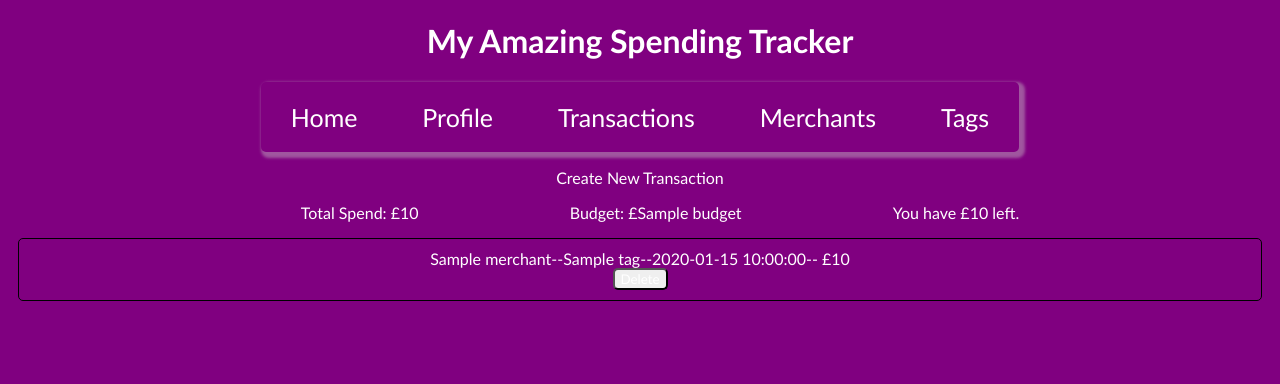
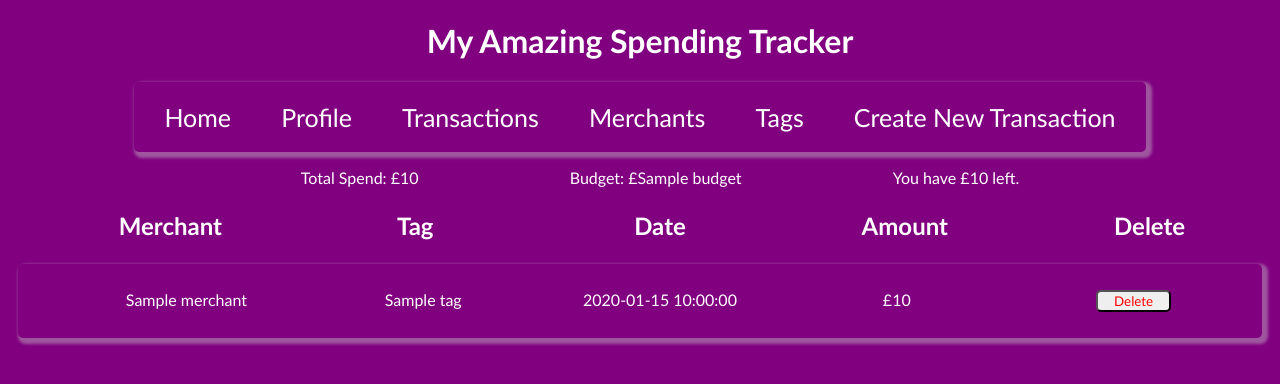
Before and after one commit to mathiaskerr/ClanBank, a Flask app: page /transactions in a window 1280 px wide. Shown: the top 384 px of the page. Run offline with Flask 2, Linux system fonts and the light colour scheme; a database or web service that is not in the repository returns one stand-in record (values such as "Sample title"); some libraries are stand-ins or nearby versions.

Commit message:
more css

```diff
--- a/static/css/style.css
+++ b/static/css/style.css
@@ -4,7 +4,9 @@
     font-family: optima;
     color: white;
 }
-
+a {
+    text-decoration: None;
+}
 body {
     /* background-image: url("/static/images/background.jpg"); */
     background-color: purple;
@@ -13,6 +15,11 @@ body {
 body {
     /* background: rgb(2,0,36);
     background: linear-gradient(90deg, rgb(132, 128, 226) 0%, rgb(84, 84, 219) 20%, rgba(0,212,255,1) 99%); */
+}
+button.delete{
+
+    width: 75px;
+    color: red;
 }
 
 .edit-merchant {
@@ -30,10 +37,16 @@ body {
     color: green;
 
 }
-.transaction{
-    border: 1px solid black;
+
+.merchants{
+    border: 1px  rgba(0, 0, 0, 0.714);
     margin: 10px;
     padding: 10px;
+    box-shadow: 3px 3px 3px 3px rgba(201, 199, 199, 0.431);
+}
+.merchant_box{
+    display:grid;
+    grid-template-columns: 33% 33% 33%;
 }
 
 .navigate {
@@ -43,8 +56,8 @@ body {
     list-style: None;
     display:flex;
     justify-content: space-between;
-    margin-left: 20%;
-    margin-right: 20%;
+    margin-left: 10%;
+    margin-right: 10%;
     box-shadow: 3px 3px 3px 3px rgba(201, 199, 199, 0.431);
 }
 
@@ -67,28 +80,14 @@ body {
     color: green;
 }
 
-.transaction-buttons . div {
-    margin: 10px;
-}
-
-.merchants{
-    border: 1px  rgba(0, 0, 0, 0.714);
-    margin: 10px;
-    padding: 10px;
-    box-shadow: 3px 3px 3px 3px rgba(201, 199, 199, 0.431);
-}
-.merchant_box{
-    display:grid;
-    grid-template-columns: 33% 33% 33%;
-}
 
 
 .drevil{
-    display:flex;
-    justify-content: flex-end;
-    align-content: center;
-    margin-right: 20%;
-
+    position: absolute;
+    top: 30%;
+    right: 30%;
+    width: 200px;
+    height: 100px;
 }
 
 .home-text{
@@ -112,24 +111,35 @@ body {
     margin-left: 20%;
     margin-right: 20%;
 }
-a {
-    text-decoration: None;
-}
+
 .tags{
-    border: 1px solid black;
+    border: 1px  rgba(0, 0, 0, 0.714);
     margin: 10px;
     padding: 10px;
-
+    box-shadow: 3px 3px 3px 3px rgba(201, 199, 199, 0.431);
 }
 .tags-box{
     display:grid;
     grid-template-columns: 25% 25% 25% 25%;
 }
-.fa fa-check{
-    display:contents;
-    font-size: 50%;
+.transaction{
+    border: 1px  rgba(0, 0, 0, 0.714);
+    margin: 10px;
+    padding: 10px;
+    box-shadow: 3px 3px 3px 3px rgba(201, 199, 199, 0.431);
+
 }
-.fa fa-times{
-    display:contents;
-    font-size: 50%;
+
+.transaction > ul{
+    list-style: none;
+    display:grid;
+    grid-template-columns: 20% 20% 20% 20% 20%;
 }
+
+.transaction-title {
+    font-weight: bolder;
+    font-size: x-large;
+    list-style: none;
+    display:grid;
+    grid-template-columns: 20% 20% 20% 20% 20%;
+}
--- a/templates/base.html
+++ b/templates/base.html
@@ -19,6 +19,7 @@
                 <li><a href="/transactions">Transactions</a></li>
                 <li><a href="/merchants">Merchants</a></li>
                 <li><a href="/tags">Tags</a></li>
+                <li><a href="/transactions/new">Create New Transaction</a></li>
             </ul>
         </nav>
     </header>
--- a/templates/transactions/index.html
+++ b/templates/transactions/index.html
@@ -2,7 +2,7 @@
 
 {% block content %}
 <header>
-    <a href="/transactions/new">Create New Transaction</a>
+
 </header>
 <ul class="spending">
     <li>Total Spend: £{{total}}</li>
@@ -10,13 +10,27 @@
     <li>{{spending}}</li>
 </ul>
 
+<ul class="transaction-title">
+    <li>Merchant</li>
+    <li>Tag</li>
+    <li>Date</li>
+    <li>Amount</li>
+    <li>Delete</li>
+</ul>
 {% for transaction in all_transactions %}
-    <div class="transaction">
-            <a href="/transaction/{{transaction.id}}">{{transaction.merchant.name}}--{{transaction.tag}}--{{transaction.date}}--  £{{transaction.amount}}</a>
+<a href="/transaction/{{transaction.id}}"><div class="transaction">
+        <ul>
+            <li>{{transaction.merchant.name}}</li>
+            <li>{{transaction.tag}}</li>
+            <li>{{transaction.date}}</li>
+            <li>£{{transaction.amount}}</li>
+
+
                 <form action="/transaction/{{transaction.id}}/delete" method="POST">
                 <button class="delete">Delete</button>
             </form>
-    </div>
+        </ul>
+    </div></a>
 
 
 
```
